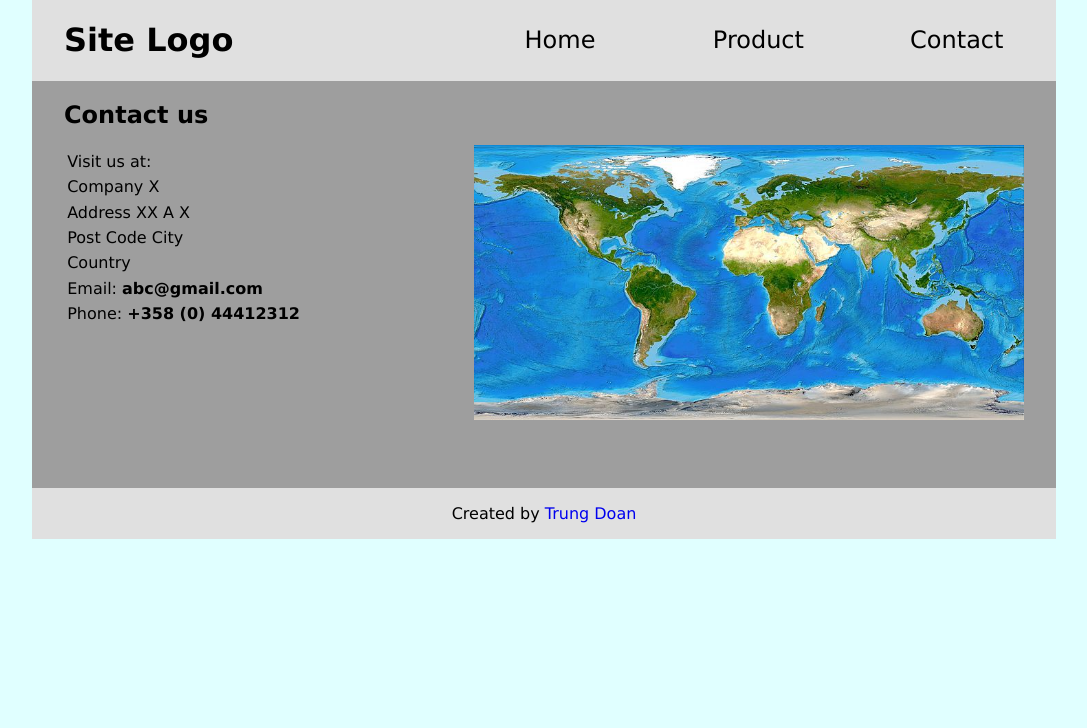
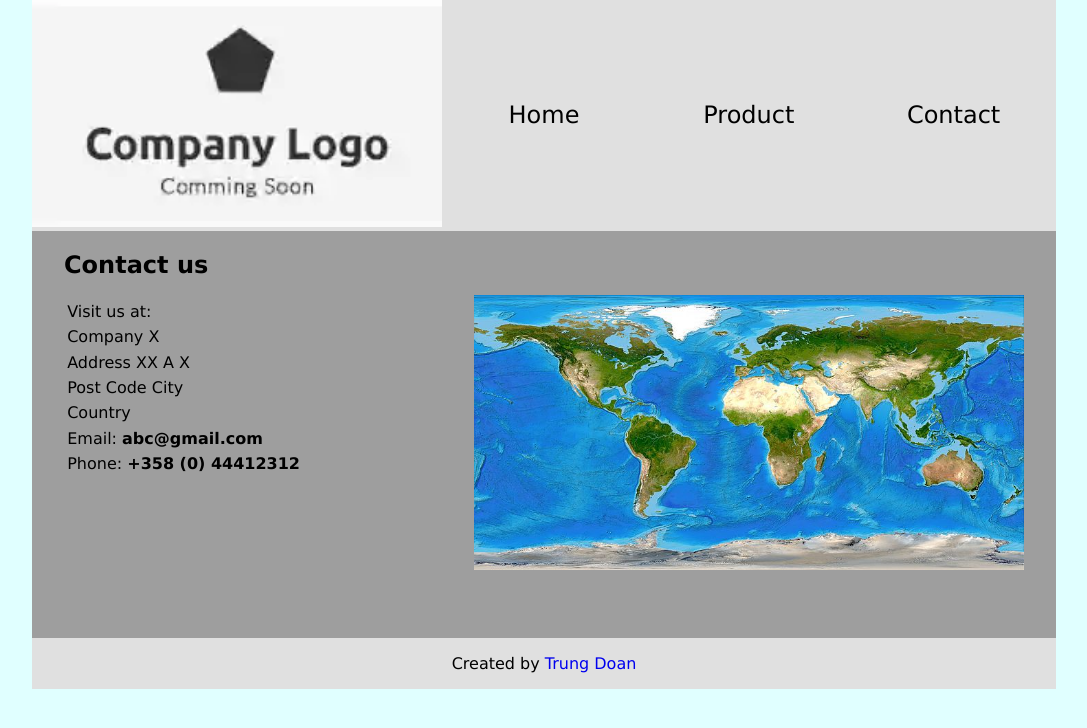
Before and after one commit to viettrung2103/WEB_DEV, a plain HTML site: page assignment/contact.html in a window 1280 px wide. Shown: the whole page, without its empty margins (96-1183 px from the left). Drawn offline with Linux system fonts and the light colour scheme.

Commit message:
add logo picture

```diff
--- a/assignment/contact.html
+++ b/assignment/contact.html
@@ -9,7 +9,10 @@
 <body>
   <div class="container">
     <header>
-      <h1 class="site-logo">Site Logo</h1>
+<!--      <h1 class="site-logo">Site Logo</h1>-->
+      <div class="header-logo">
+        <img src="media/logo.webp" alt="logo">
+      </div>
       <nav>
         <ul>
           <li class="nav-item"><a href="home.html">Home</a></li>
--- a/assignment/css/style.css
+++ b/assignment/css/style.css
@@ -17,11 +17,20 @@ header {
   background-color: #e0e0e0;
   display: flex;
   justify-content: space-between;
-  padding-left: 1rem;
+  /*padding-left: 1rem;*/
 }
 
 header h1 {
   width: 40%;
+}
+
+.header-logo {
+  width: 40%;
+}
+
+.header-logo img {
+  width: 100%;
+  height: auto
 }
 
 header nav {
@@ -190,7 +199,7 @@ figure img {
 
 section p {
   margin-top: 1rem;
-  text-align: center;
+  /*text-align: center;*/
 }
 
 footer {
@@ -228,7 +237,7 @@ footer p a:hover {
   }
 
   header {
-    padding-left: 2rem;
+    /*padding-left: 2rem;*/
   }
 
   .nav-item {
```
Also changed, not shown: assignment/home.html (+4 -1 lines), assignment/products.html (+4 -1 lines), assignment/media/logo.jpeg (added), assignment/media/logo.webp (added).
